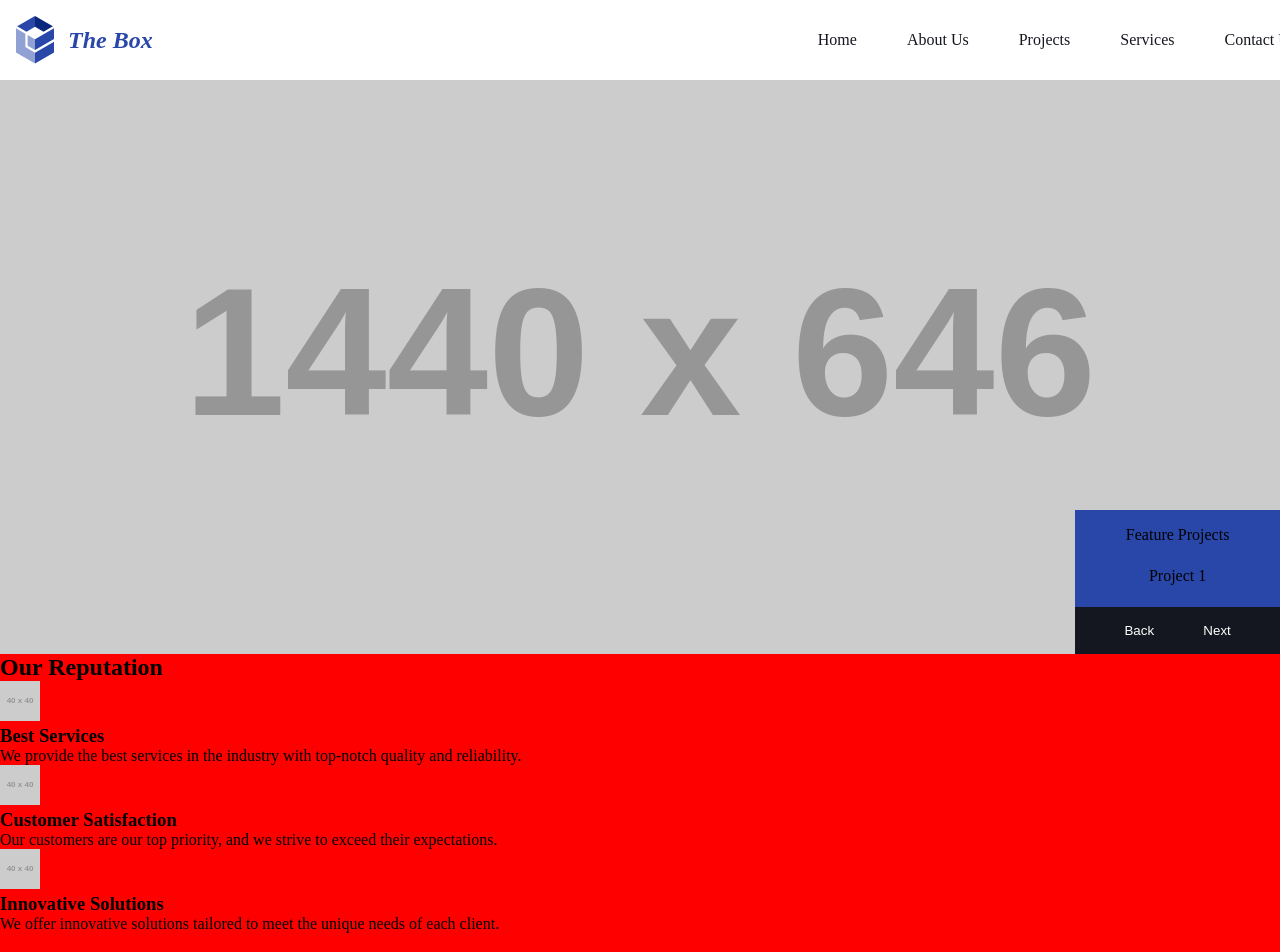
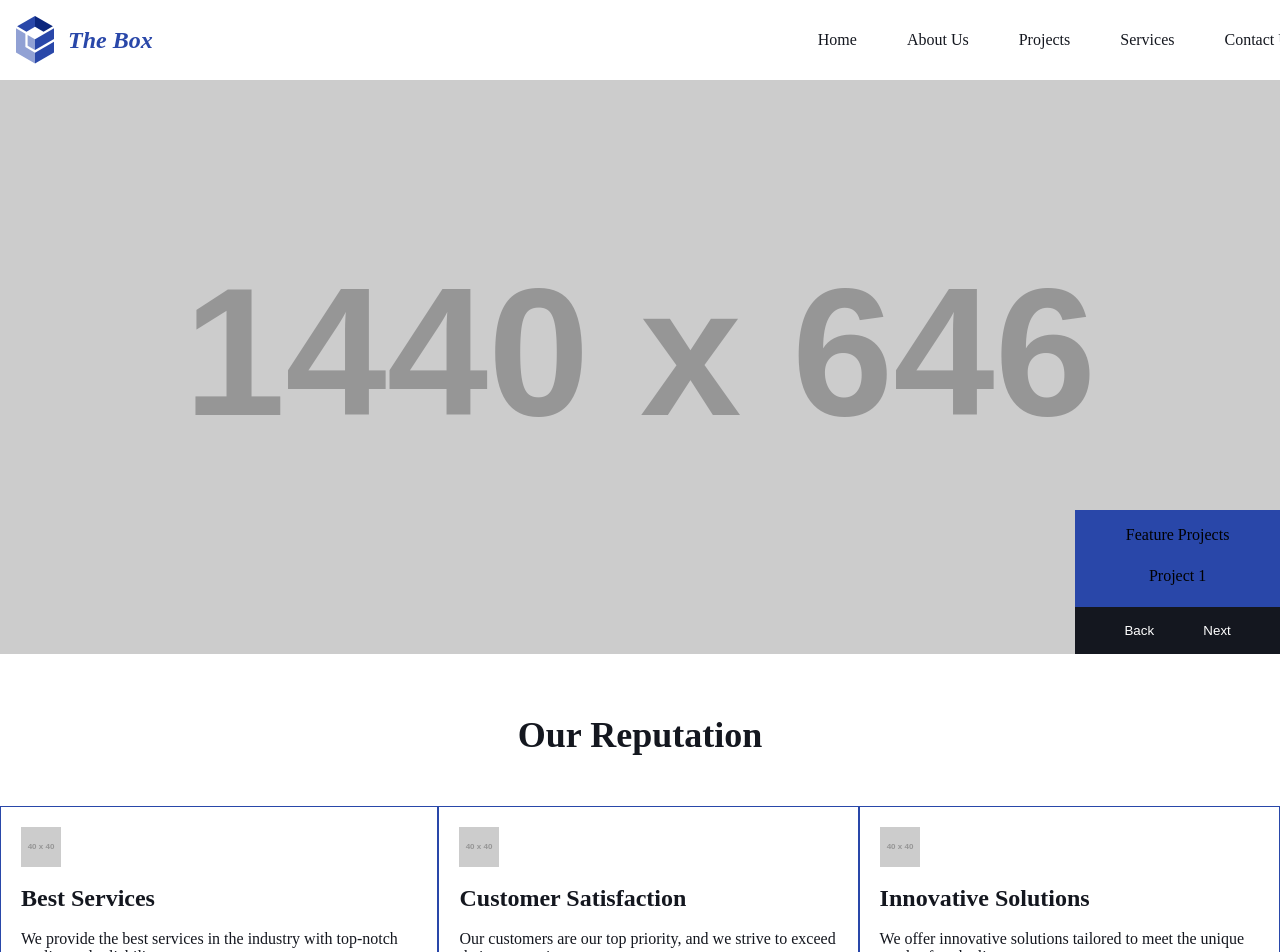
Before and after one commit to GabrielCorona2001/NextLandingPage, a Next.js app: page / in a window 1280 px wide. Shown: the top 952 px of the page. Built offline with nearby package versions, Linux system fonts and the light colour scheme.

Commit message:
style: CardsWrapper

```diff
--- a/src/app/globals.css
+++ b/src/app/globals.css
@@ -1,5 +1,4 @@
 body {
-  background-color: red;
   margin: 0;
    * {
     margin: 0;
--- a/src/app/ui/cards/CardComponent.tsx
+++ b/src/app/ui/cards/CardComponent.tsx
@@ -1,14 +1,16 @@
 
 import type { Card } from "../../lib/types";
+import Image from "next/image";
 
-import Image from "next/image";
+import styles from './Cards.module.scss';
+
 
 
 
 
 export function CardComponent({ title, description, icon }: Card) {
     return <>
-        <div>
+        <div className={styles.cardComponentWrapper}>
             <Image
                 src={icon}
                 alt={title}
@@ -17,8 +19,8 @@ export function CardComponent({ title, description, icon }: Card) {
                 unoptimized
 
             />
-            <h3>{title}</h3>
-            <p>{description}</p>
+            <h3 className={styles.cardTitle}>{title}</h3>
+            <p className={styles.cardDescription}>{description}</p>
         </div>
     </>
 
--- /dev/null
+++ b/src/app/ui/cards/Cards.module.scss
@@ -0,0 +1,49 @@
+@import "../../variables.module.scss";
+
+
+.cardsWrapper {
+    display: flex;
+    flex-direction: column;
+    text-align: center;
+    padding: 60px 0 84px;
+    gap: 50px;
+}
+
+
+.CardsWrapperTitle {
+    font-weight: 700;
+    color: $black-01;
+    font-size: 36px;
+}
+
+.cardsContainer {
+    display: flex;
+    flex-direction: row;
+    justify-content: space-around;
+}
+
+
+.cardComponentWrapper {
+    border: 1px solid $primary-color;
+    padding: 20px;
+    display: flex;
+    flex-direction: column;
+    align-items: flex-start;
+    gap: 18px;
+    max-width: 400px;
+}
+
+.cardTitle {
+    font-weight: 600;
+    font-size: 24px;
+    color: $black-01;
+    margin: 0;
+}
+
+.cardDescription {
+    font-weight: 400;
+    font-size: 16px;
+    color: $black-01;
+    margin: 0;
+    text-align: start;
+}
--- a/src/app/ui/cards/CardsWrapper.tsx
+++ b/src/app/ui/cards/CardsWrapper.tsx
@@ -2,16 +2,18 @@
 
 import { CardComponent } from "./CardComponent"
 import { cards } from "../../lib/placeholderData"
+import styles from './Cards.module.scss';
+
 
 export function CardsWrapper() {
 
     return <>
 
-        <div>
+        <div className={styles.cardsWrapper}>
 
-            <h2>Our Reputation</h2>
+            <h2 className={styles.CardsWrapperTitle}>Our Reputation</h2>
 
-            <div className="">
+            <div className={styles.cardsContainer}>
                 {cards.map((card, index) => (
                     <CardComponent key={index} {...card} />
                 ))}
```
